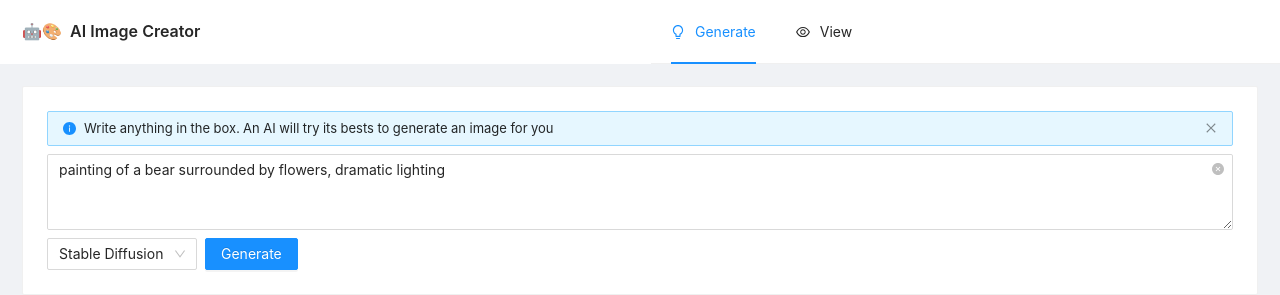
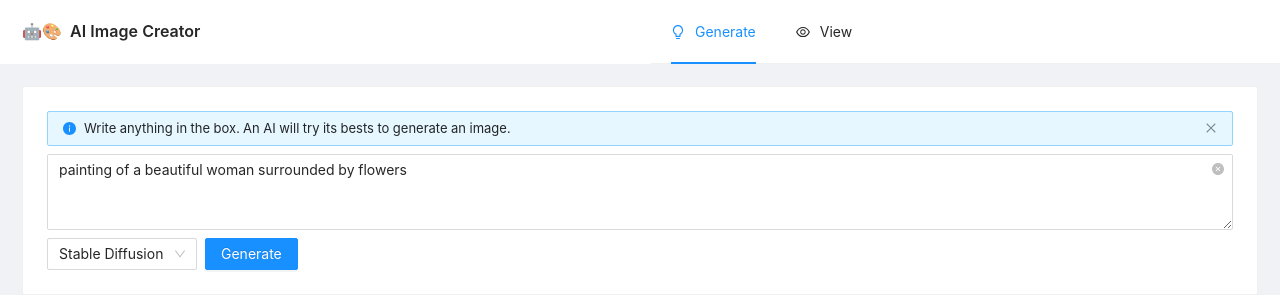
Before and after one commit to alexis-de-la-torre/ai-showcase-webapp, a Next.js app: page / in a window 1280 px wide. Shown: the top 295 px of the page. Built offline with nearby package versions, Linux system fonts and the light colour scheme; no server answers.

Commit message:
change instruction

```diff
--- a/pages/index.js
+++ b/pages/index.js
@@ -1,7 +1,6 @@
 import {Alert, Button, Card, Input, Select, Space, Tag, Typography} from "antd"
 import Image from "next/image.js"
 import {useState} from "react"
-import {useUser} from "../auth/useUser.js"
 import withAuth from "../auth/withAuth.js"
 import fetchClient from "../fetchClient.js"
 import styled from "styled-components"
@@ -14,15 +13,15 @@ const StyledAlert = styled(Alert)`
 `
 
 function GeneratePage() {
-    const { user, logout } = useUser();
+    const defaultPrompt = "painting of a beautiful woman surrounded by flowers"
 
     const [imgSrc, setImageSrc] =
       useState("https://storage.googleapis.com/ai-showcase-stg/006c810e-7d7f-4ef6-b7bf-36fef454677a.jpg")
-    const [prompt, setPrompt] = useState("painting of a beautiful woman surrounded by flowers")
+    const [prompt, setPrompt] = useState(defaultPrompt)
     const [loading, setLoading] = useState(false)
     const [model, setModel] = useState("stable-diffusion")
 
-    const [nextPrompt, setNextPrompt] = useState("painting of a bear surrounded by flowers, dramatic lighting")
+    const [nextPrompt, setNextPrompt] = useState(defaultPrompt)
 
     const handleGenerate = () => {
         setLoading(true)
@@ -56,7 +55,7 @@ function GeneratePage() {
               <Card>
                   <Space direction="vertical" style={{ width: '100%' }}>
                       <StyledAlert
-                        message="Write anything in the box. An AI will try its bests to generate an image for you"
+                        message="Write anything in the box. An AI will try its bests to generate an image."
                         type="info"
                         showIcon
                         closable
@@ -67,7 +66,7 @@ function GeneratePage() {
                         rows={3}
                         loading={loading}
                         onChange={handleWrite}
-                        defaultValue="painting of a bear surrounded by flowers, dramatic lighting"
+                        defaultValue={defaultPrompt}
                       />
 
                       <Space>
```
